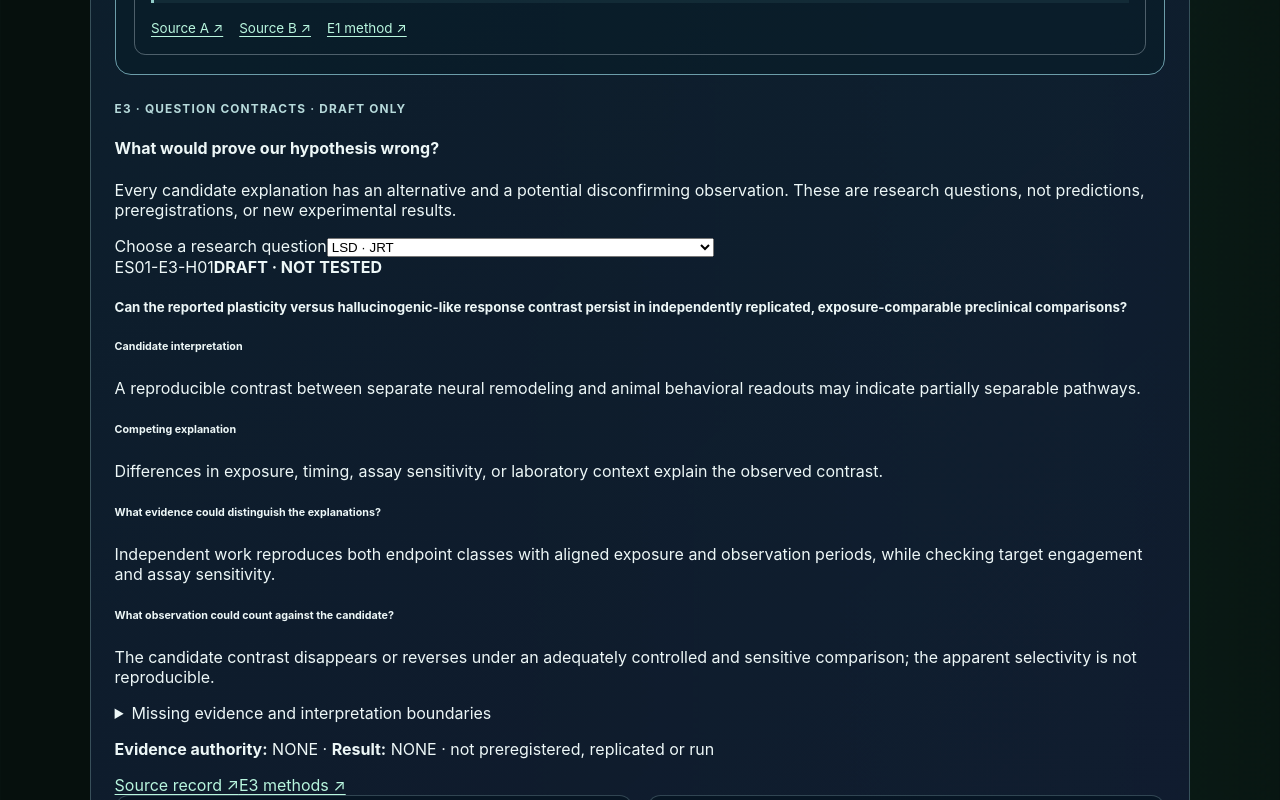
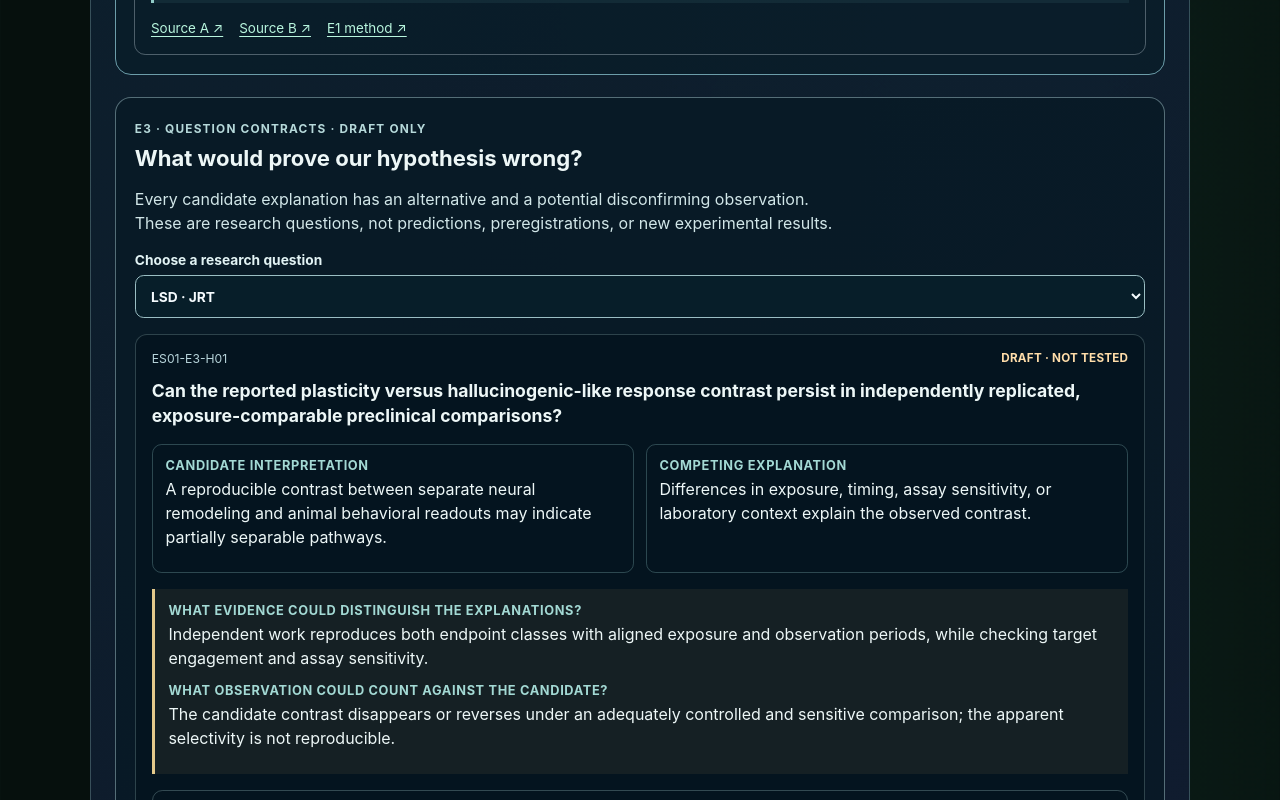
Before and after one commit to MichaelWave369/NestedBubbleGear, a React (Vite) app: page / in a window 1280 px wide. Shown: the part 4240-5040 px from the top of the page. Built offline with nearby package versions, Linux system fonts and the light colour scheme.

Commit message:
feat(es01-e3): integrate src/es01Explorer.css

```diff
--- a/src/es01Explorer.css
+++ b/src/es01Explorer.css
@@ -23,3 +23,26 @@
 .es01-audit-content p{margin:.45rem 0}
 .es01-audit-status{color:#cddce0;font-size:.78rem}
 .es01-audit a{color:#b8f6de;text-decoration:underline;text-underline-offset:3px}
+
+/* ES-01 E3 question reader. Draft-only, qualitative and accessible. */
+.es01-e3{margin:1.4rem 0;padding:1.2rem;border:1px solid rgba(174,210,215,.46);border-radius:1rem;background:rgba(8,26,37,.72)}
+.es01-e3-head h4{font-size:1.38rem;margin:.45rem 0}.es01-e3-head p{max-width:70ch;line-height:1.55;color:#d1e6e8}
+.es01-e3-selector{display:flex;flex-direction:column;gap:.45rem;margin:1rem 0;color:#e2f3f4;font-size:.86rem;font-weight:700}
+.es01-e3-selector select{background:#071e29;color:#f5fbfe;border:1px solid #9abec3;border-radius:.55rem;padding:.7rem;font:inherit;max-width:100%;min-width:0}
+.es01-e3 select:focus-visible,.es01-e3 summary:focus-visible,.es01-e3 a:focus-visible{outline:3px solid #ffe39b;outline-offset:3px}
+.es01-e3-card{padding:1rem;border:1px solid rgba(176,216,217,.24);border-radius:.75rem;background:rgba(4,18,29,.68)}
+.es01-e3-meta{display:flex;justify-content:space-between;gap:.5rem;flex-wrap:wrap;color:#b7d4da;font-size:.76rem}
+.es01-e3-meta strong{color:#ffdda9;font-size:.73rem;letter-spacing:.02em}
+.es01-e3-card h5{font-size:1.1rem;margin:.75rem 0 1rem;line-height:1.43}
+.es01-e3-card h6{font-size:.8rem;text-transform:uppercase;letter-spacing:.05em;color:#a3d9d4;margin:0 0 .25rem}
+.es01-e3-card p{line-height:1.5;margin:.25rem 0 .65rem}
+.es01-e3-contrasts{display:grid;grid-template-columns:repeat(2,minmax(0,1fr));gap:.7rem}
+.es01-e3-contrasts section{padding:.8rem;border:1px solid rgba(150,208,208,.28);border-radius:.6rem}
+.es01-e3-falsifier{margin:1rem 0;padding:.85rem;border-left:3px solid #e4c98b;background:rgba(208,175,95,.08)}
+.es01-e3-falsifier h6:not(:first-child){margin-top:.85rem}
+.es01-e3-gaps{padding:.8rem;border:1px solid rgba(176,216,217,.27);border-radius:.65rem}
+.es01-e3-gaps summary{cursor:pointer;font-weight:700;color:#beece7}
+.es01-e3-gaps ul{padding-left:1.3rem}.es01-e3-gaps li{margin:.4rem 0}
+.es01-e3-footer{border-top:1px solid rgba(190,219,223,.19);margin-top:1rem;padding-top:.8rem;display:flex;flex-wrap:wrap;gap:.55rem 1rem;font-size:.8rem;color:#cbdfe2}
+.es01-e3-footer p{width:100%}.es01-e3 a{color:#b8f6de;text-decoration:underline;text-underline-offset:3px}
+@media(max-width:760px){.es01-e3{padding:.85rem}.es01-e3-contrasts{grid-template-columns:1fr}}
```
